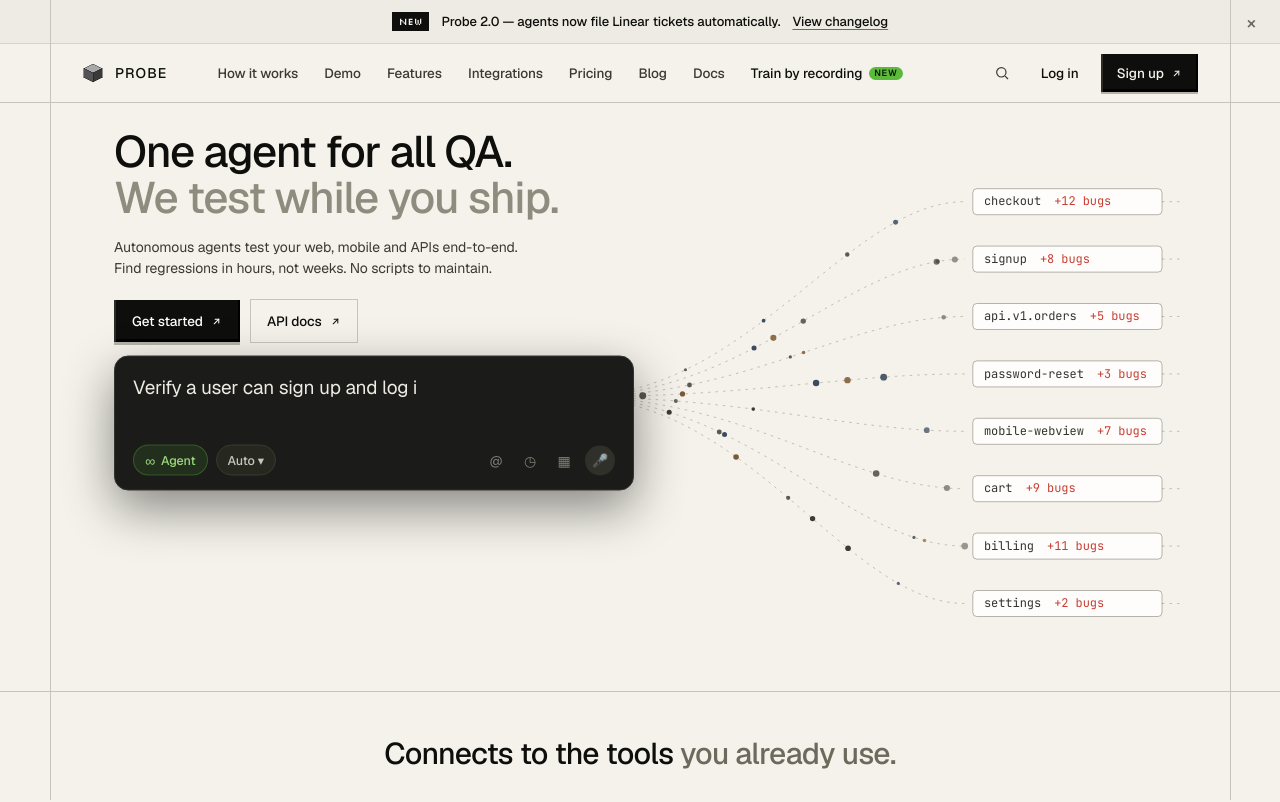
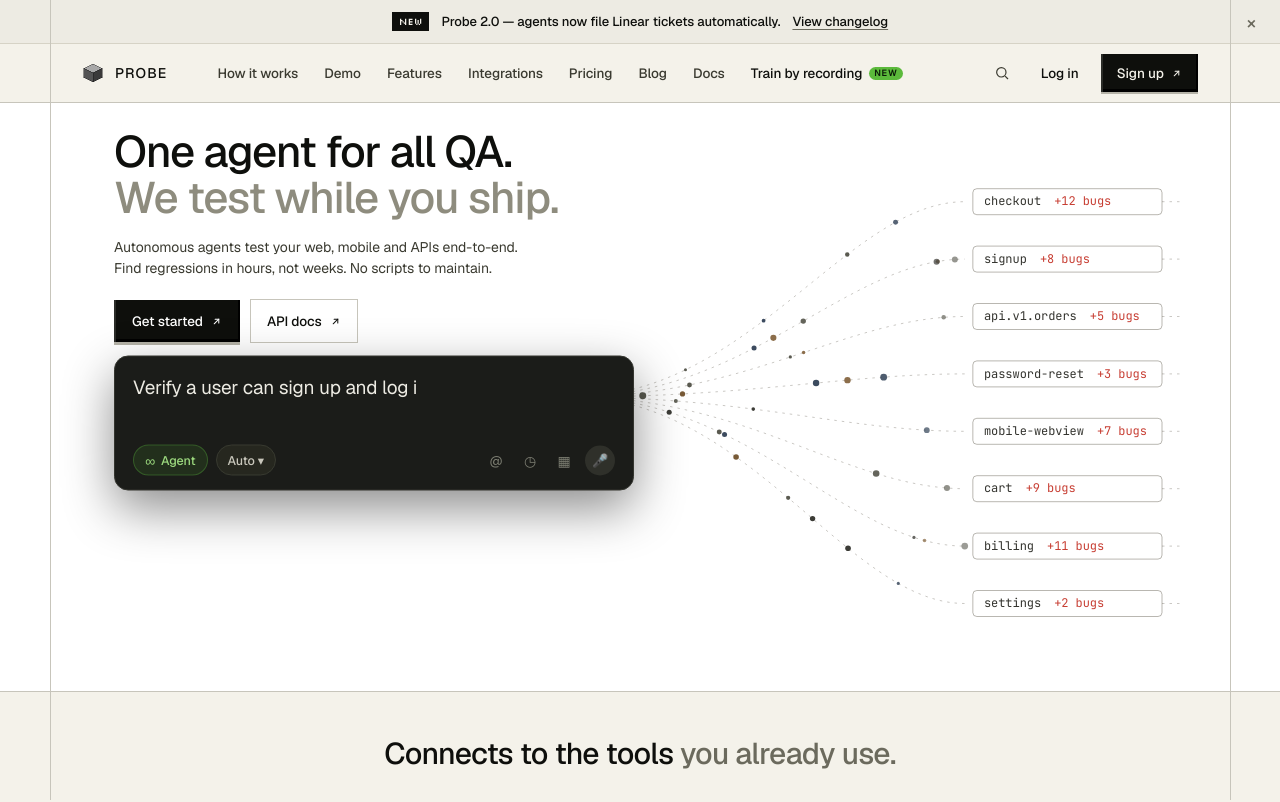
Before and after one commit to hritvikgupta/probeqa, a React (Vite) app: page / in a window 1280 px wide. Shown: the top 802 px of the page. Built offline with nearby package versions, Linux system fonts and the light colour scheme; no server answers.

Commit message:
Make landing page hero section white

```diff
--- a/src/views/Landing.css
+++ b/src/views/Landing.css
@@ -112,7 +112,7 @@
 .lp .arrow{width:11px;height:11px;stroke:currentColor;fill:none;stroke-width:2.2;stroke-linecap:round}
 
 /* ============ HERO ============ */
-.lp .hero{padding:14px;background:var(--bg)}
+.lp .hero{padding:14px;background:#ffffff}
 .lp .hero-stage{position:relative;overflow:hidden;background:#0A0B08;min-height:560px;display:grid}
 
 /* Radial particle canvas */
@@ -571,9 +571,9 @@
 .lp .hero-eyebrow{color:var(--ink-3);background:rgba(14,15,12,0.05);border-color:rgba(14,15,12,0.12)}
 .lp .hero-eyebrow .d{background:var(--ink-3);box-shadow:0 0 0 1px var(--ink-4)}
 
-/* Hero stage shares the page background — no separate panel colour */
-.lp .hero-stage{background:var(--bg)}
-.lp .hero-vignette{background:radial-gradient(ellipse 90% 80% at 55% 50%, transparent 0%, rgba(237,235,227,0.35) 80%, rgba(237,235,227,0.75) 100%)}
+/* Hero stage shares the page background — white */
+.lp .hero-stage{background:#ffffff}
+.lp .hero-vignette{background:radial-gradient(ellipse 90% 80% at 55% 50%, transparent 0%, rgba(255,255,255,0.35) 80%, rgba(255,255,255,0.75) 100%)}
 
 /* Telemetry */
 .lp .telemetry{background:rgba(250,248,241,0.92);color:var(--ink-2);border-color:var(--line);box-shadow:inset 2px 0 0 #FFFFFF,inset -2px 0 0 #C7C5BB,inset 0 -3px 0 #B5B3A8}
```
